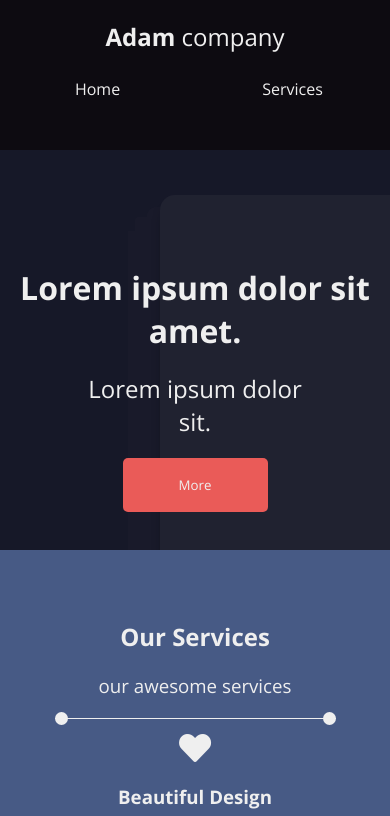
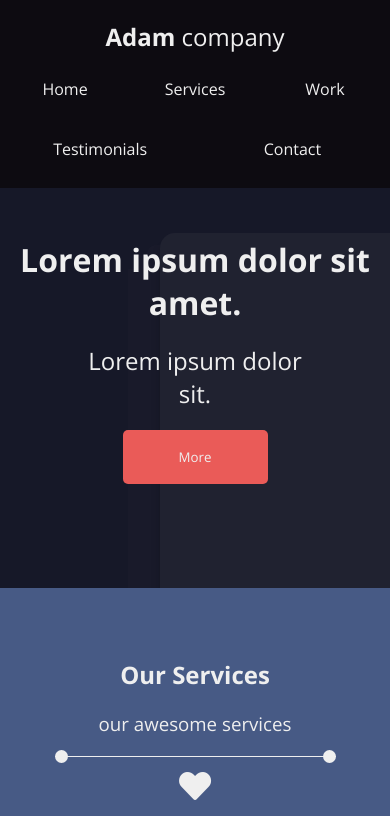
Before and after one commit to AdamHol/5, a plain HTML site: page index.html in a window 390 px wide. Shown: the top 816 px of the page. Drawn offline with nearby package versions, Linux system fonts and the light colour scheme.

Commit message:
fixed navbar display <450px

```diff
--- a/scss/_media.scss
+++ b/scss/_media.scss
@@ -130,7 +130,6 @@
     body {
       header {
         #nav {
-          height: 150px;
           flex-direction: column;
           .logo {
             width: 100%;
@@ -139,7 +138,6 @@
           }
           .nav-list {
             width: 100%;
-            padding-bottom: 30px;
           }
         }
       }
@@ -212,6 +210,14 @@
 @media screen and (max-width: 530px) {
   html {
     body {
+      .header {
+        .header-left {
+          .title {
+            padding: 50px 20px 0px 20px;
+          }
+        }
+      }
+
       .portfolio {
         .portfolio-title {
           padding-top: 20px;
@@ -232,15 +238,22 @@
   html {
     body {
       #nav {
-        height: 400px;
-
         .logo {
-          padding-bottom: 5px;
+          margin-bottom: 15px;
         }
 
         .nav-list {
           flex-wrap: wrap;
           margin-right: 0;
+          width: 100%;
+          height: 200%;
+          padding-bottom: 0px;
+
+          li {
+            padding-top: 10px;
+            height: 60px;
+            width: 33%;
+          }
         }
       }
 
--- a/scss/main.scss
+++ b/scss/main.scss
@@ -21,7 +21,6 @@ html {
 
     #nav {
       width: 100%;
-      height: 75px;
       margin: 0 auto;
       display: flex;
       justify-content: space-between;
@@ -38,10 +37,11 @@ html {
         list-style: none;
         width: 50%;
         margin-right: 100px;
+        height: 75px;
 
         li {
           display: inline-block;
-          width: 20%;
+          width: 100px;
           height: 100%;
           text-align: center;
           padding-top: 25px;
```
Also changed, not shown: dist/css/main.css.
